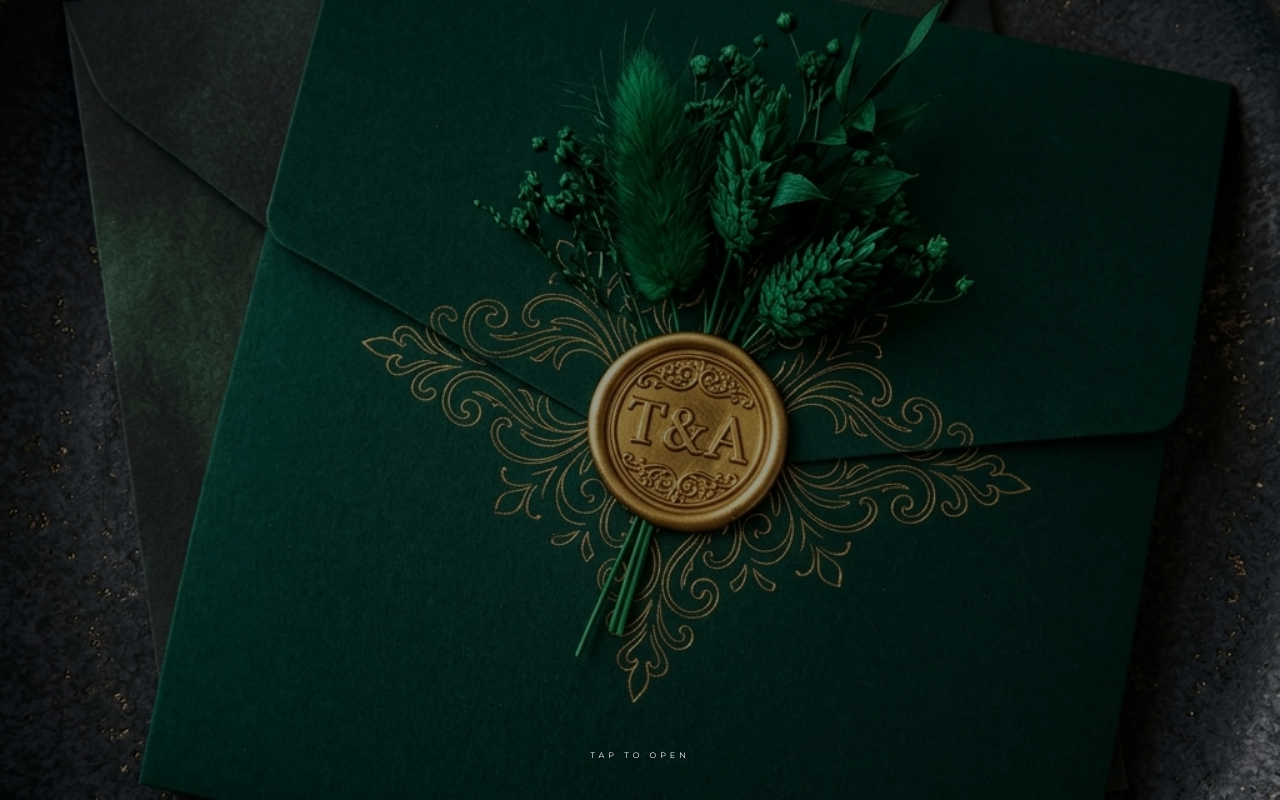
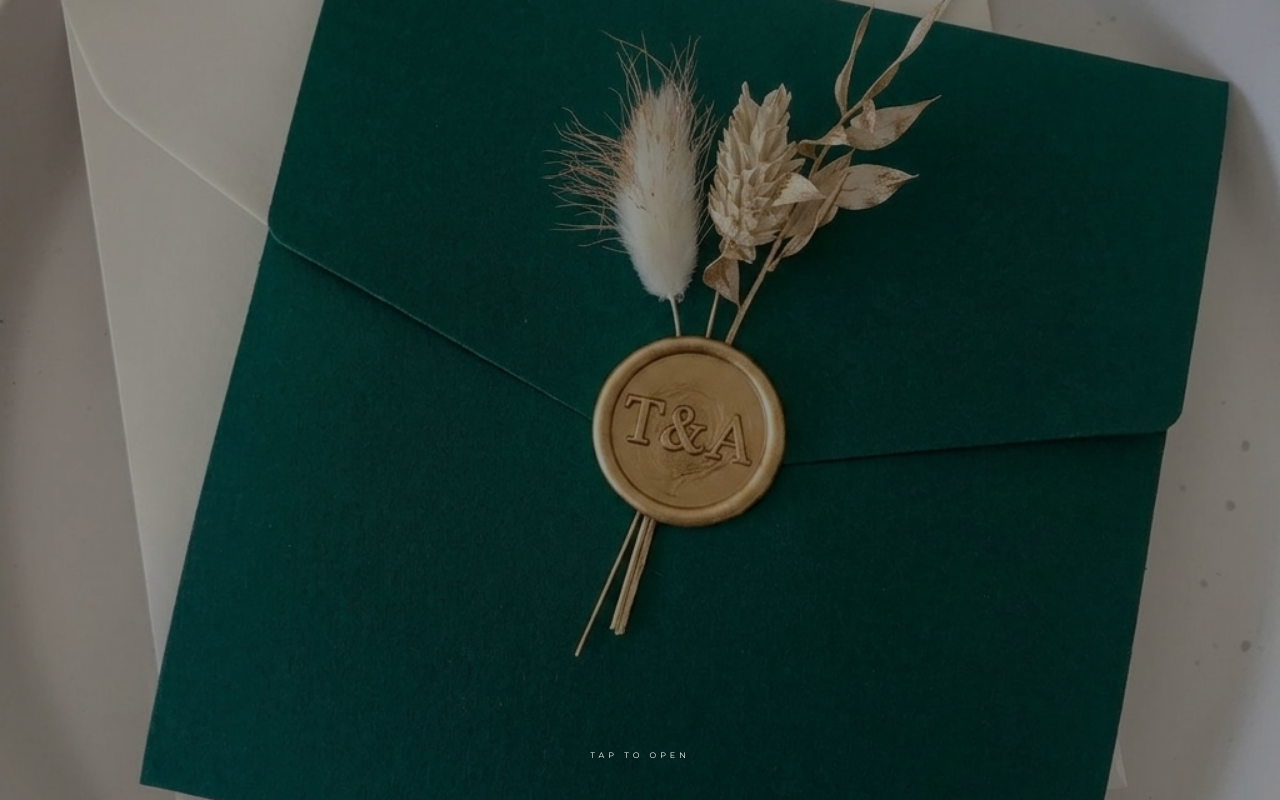
Before and after one commit to NmesomaEhumadu/wedding-invite, a website: page index.html in a window 1280 px wide. Drawn offline with nearby package versions, Linux system fonts and the light colour scheme; a web font is replaced by a local one.

Commit message:
Final emerald floral design with precisely re-colored background

```diff
--- a/index.html
+++ b/index.html
@@ -14,7 +14,7 @@
 
         body {
             background: #000;
-            background-image: url('final_emerald_floral_envelope_1776107004400.png');
+            background-image: url('final_bg.png');
             background-size: cover;
             background-position: center;
             background-attachment: fixed;
```
Also changed, not shown: final_bg.png (added).
